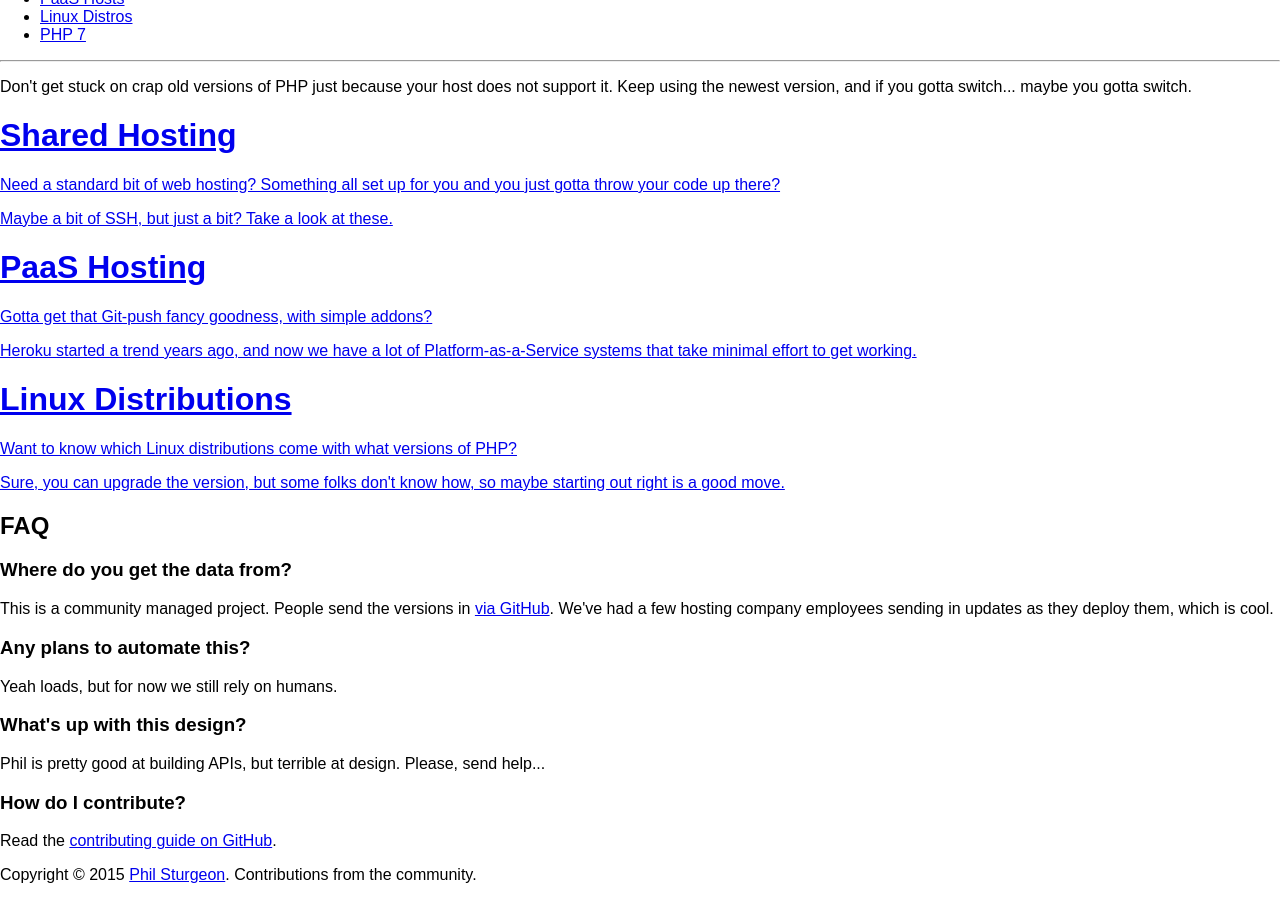
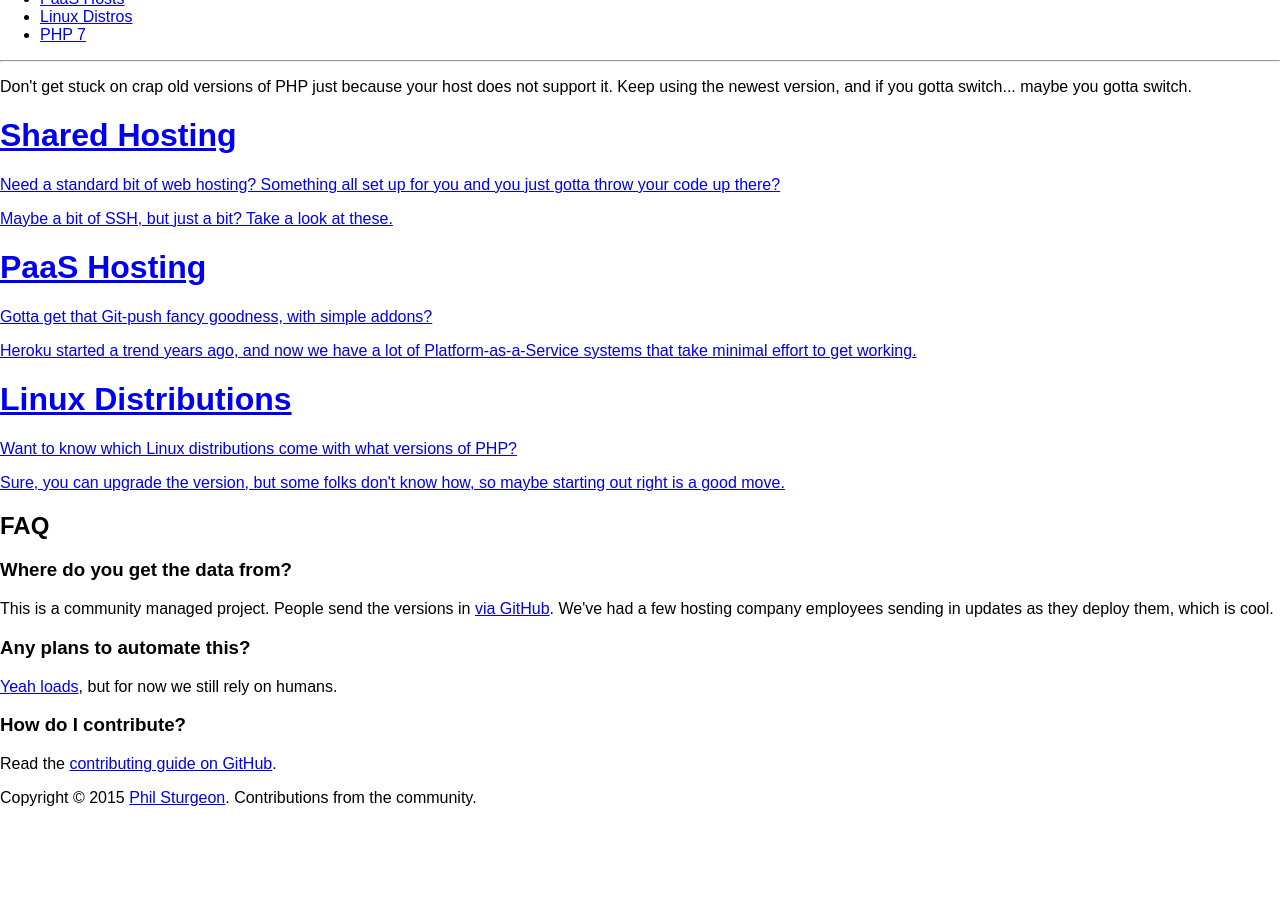
Before and after one commit to phpversions/phpversions.info, a Jekyll site: the page built from index.html, in a window 1280 px wide and 900 px high, scrolled down 736 px. Built offline with Jekyll 4.4.1, drawn with Linux system fonts in a browser that asks for light colours; nearby versions of some CDN libraries; after the commit the page ends 1559 px from its top, so only the background shows below that.

Commit message:
Design is lovely now thanks to @KISS

```diff
--- a/index.html
+++ b/index.html
@@ -32,9 +32,7 @@ layout: index
   <h3>Where do you get the data from?</h3>
     <p>This is a community managed project. People send the versions in <a href="https://github.com/philsturgeon/phpversions.info/tree/gh-pages/_data">via GitHub</a>. We've had a few hosting company employees sending in updates as they deploy them, which is cool.</p>
   <h3>Any plans to automate this?</h3>
-    <p>Yeah loads, but for now we still rely on humans.</p>
-  <h3>What's up with this design?</h3>
-    <p>Phil is pretty good at building APIs, but terrible at design. Please, send help...</p>
+    <p><a href="https://github.com/philsturgeon/phpversions.info/issues/82">Yeah loads</a>, but for now we still rely on humans.</p>
   <h3>How do I contribute?</h3>
     <p>Read the <a href="https://github.com/philsturgeon/phpversions.info/blob/gh-pages/CONTRIBUTING.md">contributing guide on GitHub</a>.</p>
 </div>
```
